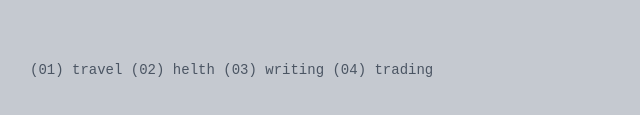
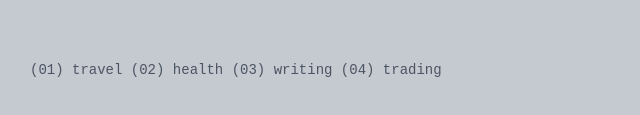
Before and after one commit to dkiani/dk, a plain HTML site: page index.html in a window 1280 px wide. Shown: the part 671-786 px from the top of the page, 18-658 px from the left. Drawn offline with Linux system fonts and the light colour scheme.

Commit message:
Fix footer typo and add a page description
"helth" read as a typo in the footer legend; it now says "health".
The homepage also had no meta description, so link previews and
search results had nothing to show. Added a one-line one.

Co-Authored-By: Claude Fable 5.1 <noreply@anthropic.com>

```diff
--- a/index.html
+++ b/index.html
@@ -3,6 +3,7 @@
 <head>
   <meta charset="UTF-8">
   <meta name="viewport" content="width=device-width, initial-scale=1.0">
+  <meta name="description" content="Daniel Kiani. Travel, health, writing, trading.">
   <title>Daniel Kiani</title>
   <style>
     * { margin: 0; padding: 0; box-sizing: border-box; }
@@ -102,7 +103,7 @@
   </div>
 
   <div class="footer">
-    (01) travel (02) helth (03) writing (04) trading
+    (01) travel (02) health (03) writing (04) trading
   </div>
 </body>
 </html>
```
